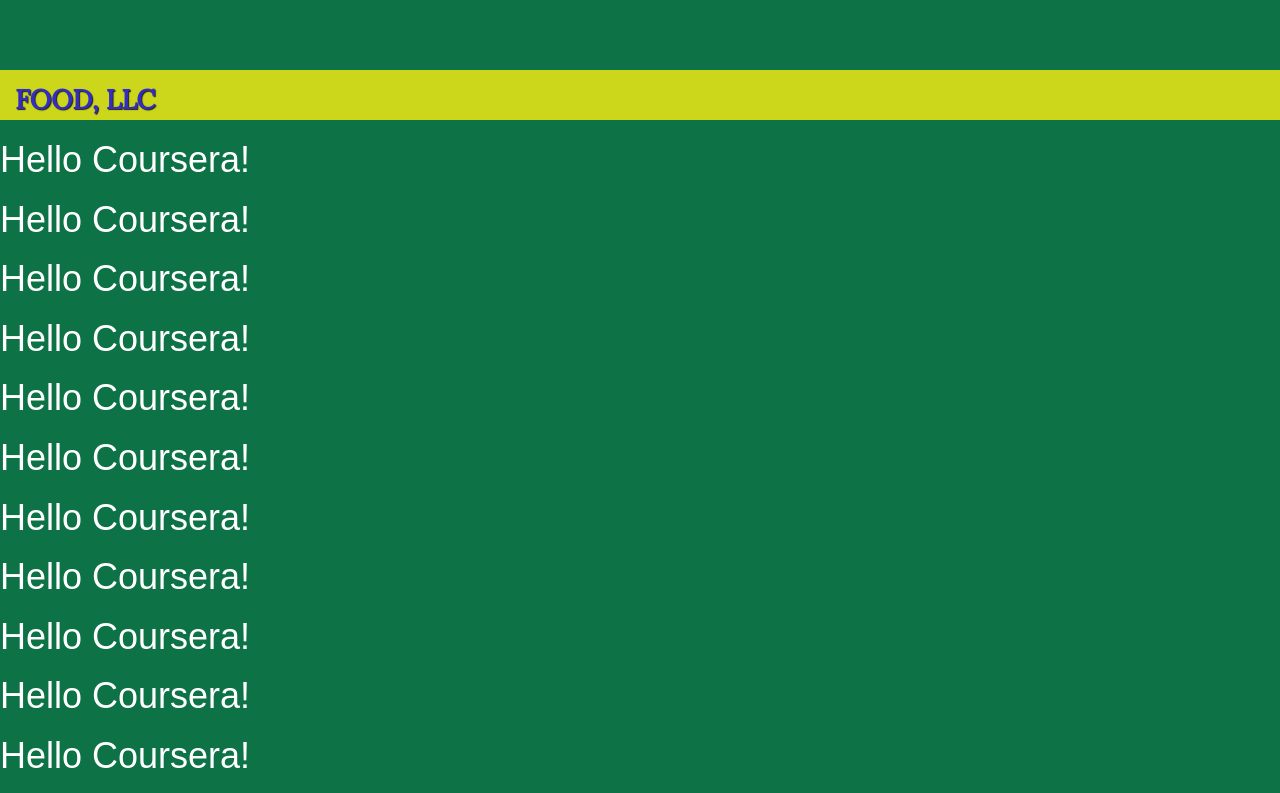
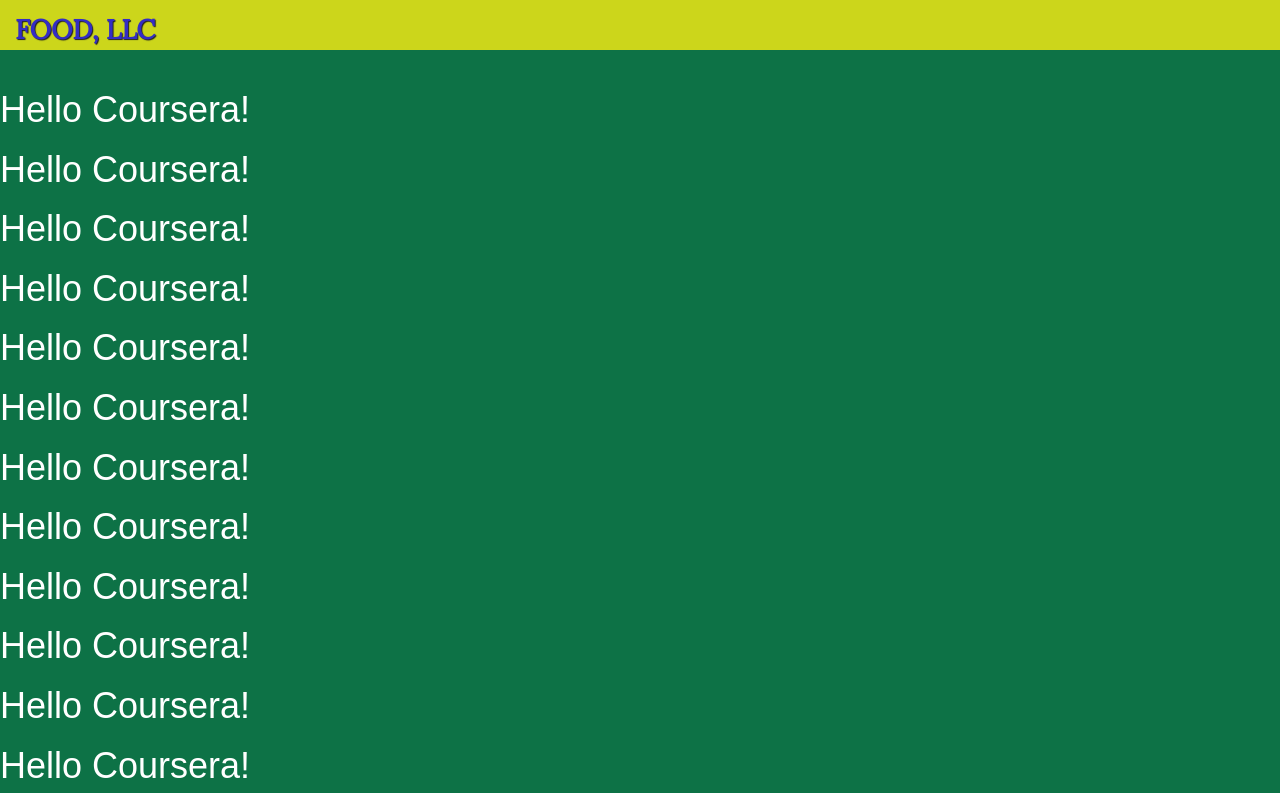
Before and after one commit to dmshirochenko/RealEstateSite, a plain HTML site: page index.html in a window 1280 px wide. Shown: the top 793 px of the page. Drawn offline with Linux system fonts and the light colour scheme.

Commit message:
no message

```diff
--- a/index.html
+++ b/index.html
@@ -20,7 +20,7 @@
   </head>
 <body>
  <header>
-   <nav id="header-nav" class="navbar navbar-default">
+   <nav id="header-nav" class="navbar navbar-default navbar-fixed-top">
       <div class="container-fluid">
         <div class="navbar-header">
             <div class="navbar-brand" >
```
